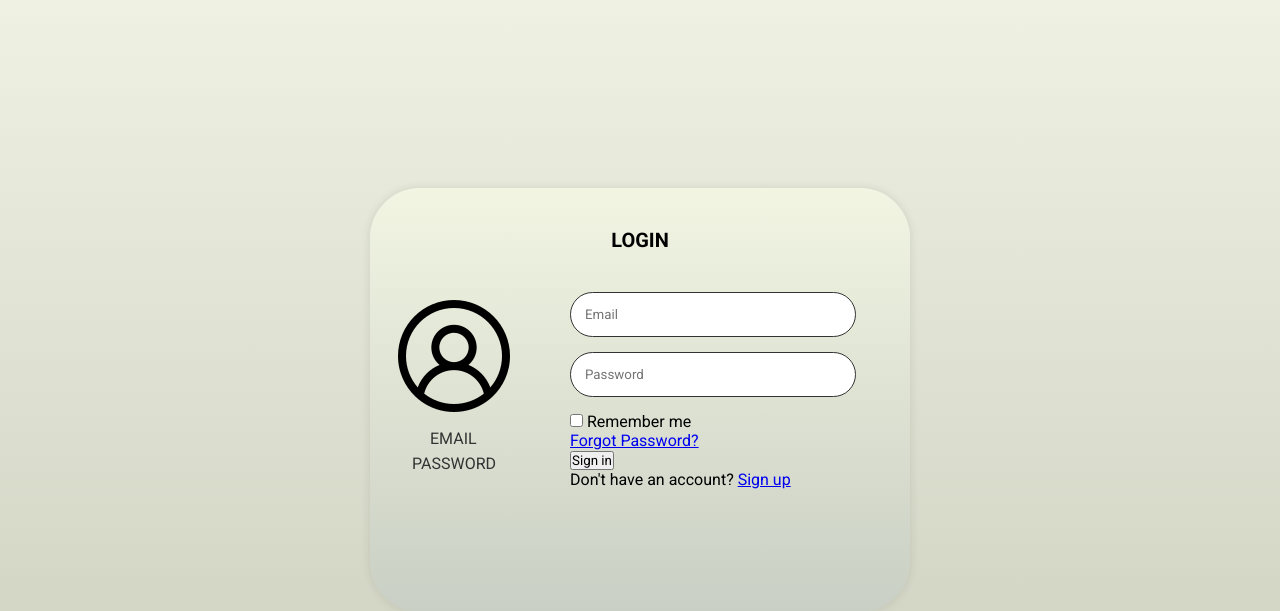
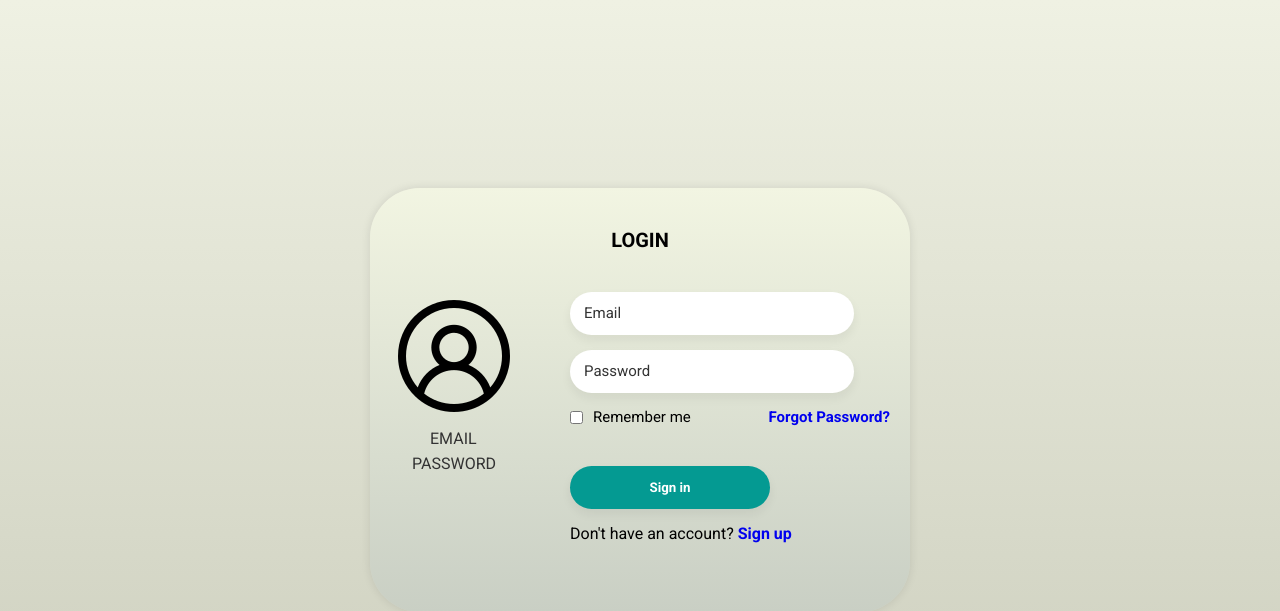
Before and after one commit to FarisR2/Construccion_Software, a PHP site: page / in a window 1280 px wide. Shown: the top 611 px of the page. Run offline with PHP 8.4, Linux system fonts and the light colour scheme; some web fonts are replaced.

Commit message:
FinalDesigner

```diff
--- a/css/style.css
+++ b/css/style.css
@@ -56,14 +56,70 @@ body {
     flex: 2;
     display: flex;
     flex-direction: column;
-    gap: 10px; /* Espacio entre los campos de entrada */
+    gap: 10px;
 }
 
 .input-entrada {
     width: 80%;
     padding: 14px;
-    border: 1px solid #333;
+    border: none;
     border-radius: 30px;
+    margin-bottom: 15px;
+    box-shadow: 0px 5px 10px 1px rgba(0, 0, 0, 0.05);
     outline: none;
+    transition: box-shadow 0.3s ease;
+}
+
+::placeholder {
+    color: #333;
+    font-size: 15px;
+}
+
+.input-entrada:focus {
+    width: 82%;
+    box-shadow: 0px 0px 10px 3px rgba(0, 0, 0, 0.3);
+    border: 2px solid #333;
+}
+
+.forget {
+    display: flex;
+    justify-content: space-between;
+    margin-bottom: 40px;
+}
+
+section {
+    display: flex;
+    align-items: center;
+    font-size: 15px;
+}
+
+#check {
+    margin-right: 10px;
+}
+a {
+    text-decoration: none;
+    font-weight: 600;
+}
+
+a:hover {
+    text-decoration: underline;
+}
+
+.submit button {
+    width: 40%;
+    padding: 14px;
+    border: none;
+    border-radius: 30px;
     margin-bottom: 15px;
+    background-color: #049A92;
+    color: #fff;
+    font-weight: bold;
+    box-shadow: 0px 5px 10px 1px rgba(0, 0, 0, 0.05);
+    cursor: pointer;
+    transition: box-shadow 0.3s ease, background-color 0.3s ease;
 }
+
+.submit button:hover {
+    background-color: #025358;
+    box-shadow: 0px 0px 10px 3px rgba(0, 0, 0, 0.3);
+}
--- a/index.html
+++ b/index.html
@@ -4,7 +4,7 @@
 <head>
   <meta charset="UTF-8">
   <meta name="viewport" content="width=device-width, initial-scale=1.0">
-  <title>Document</title>
+  <title>LOGIN SYSTEM</title>
   <link rel="stylesheet" href="css/style.css">
 </head>
 
@@ -29,7 +29,7 @@
       </form>
     </article>
     <!-- Forgot -->
-    <div class="forgot">
+    <div class="forget">
       <section>
         <input type="checkbox" id="check">
         <label for="check">Remember me</label>
--- a/vistas/cabecera.html
+++ /dev/null
@@ -1,3 +0,0 @@
-<div class="cabecera">
-    <h1>Cabecera del sistemas</h1>
-</div>
--- a/vistas/cuerpo.html
+++ /dev/null
@@ -1,6 +0,0 @@
-<div>
-    <b>
-        Lorem ipsum dolor sit amet consectetur adipisicing elit. Qui explicabo autem eum ea natus cum totam iure voluptates esse iusto maxime saepe sed sit, impedit corporis velit commodi rem ipsam.
-        Aut nobis non optio nesciunt ipsam ut tempora adipisci architecto eos, vitae aspernatur unde, sed quam quis sint, provident exercitationem consequatur fugit? Ea voluptatibus quo nam nobis sint esse magnam.
-    </b>
-</div>
--- a/vistas/pie.html
+++ /dev/null
@@ -1,3 +0,0 @@
-<div class="pie">
-    SOFTWARE
-</div>
```
Also changed, not shown: etc/config.php (deleted), pagina.php (deleted).
